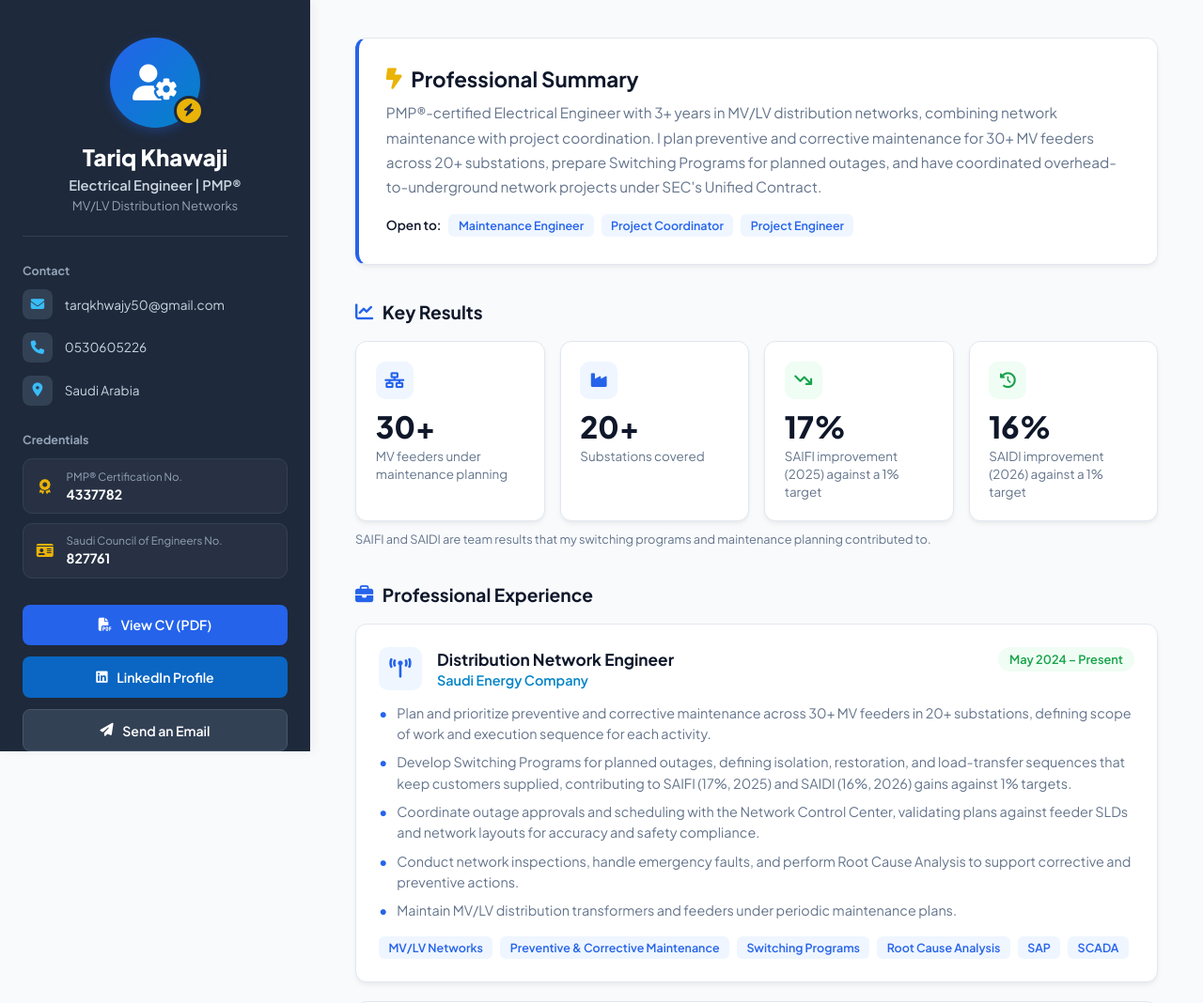
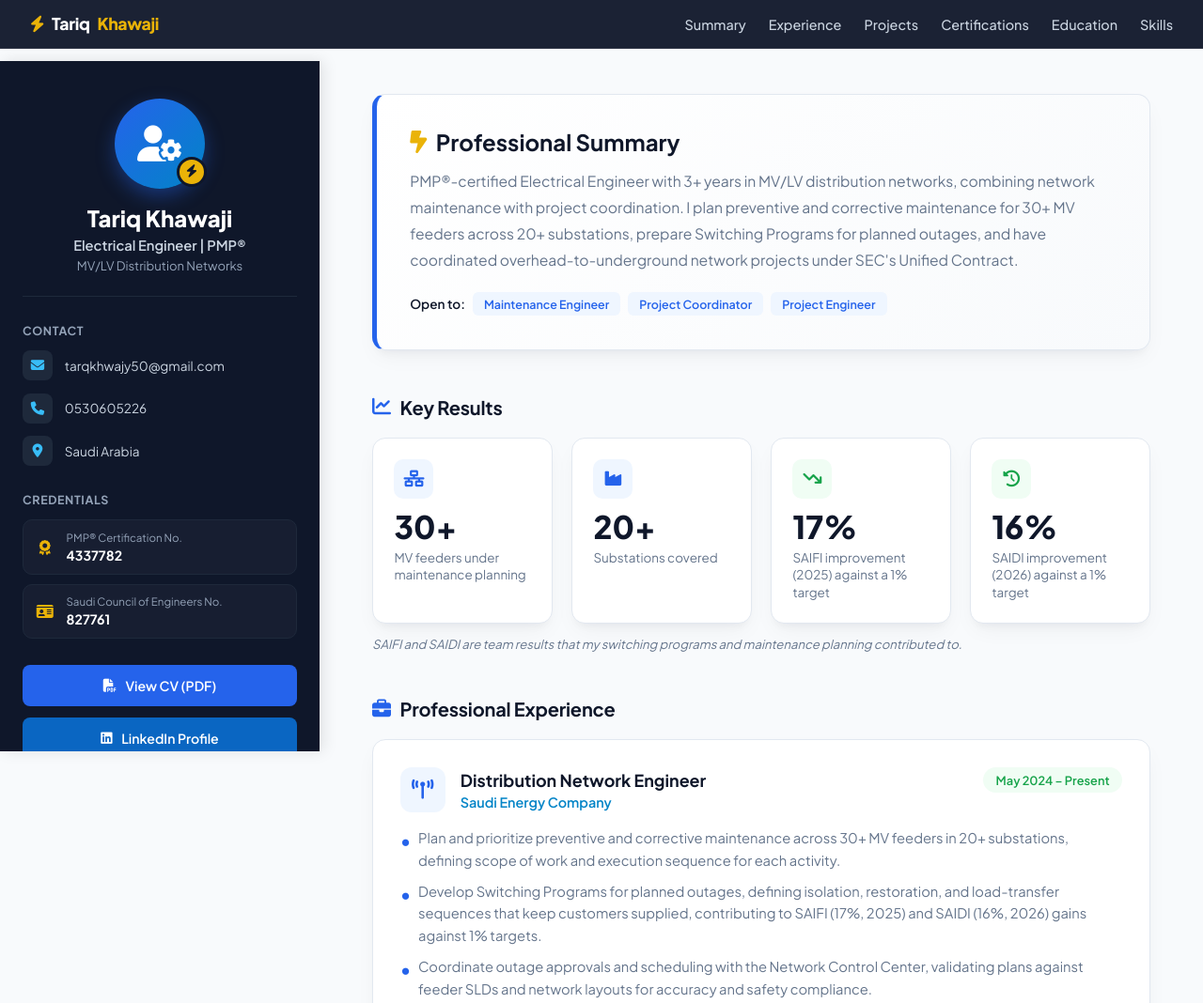
Before and after one commit to tarqkhwajy50-byte/my-portfolio, a plain HTML site: page index.html in a window 1280 px wide. Shown: the top 1068 px of the page at 94% size. Drawn offline with Linux system fonts and the light colour scheme.

Commit message:
Update index.html

```diff
--- a/index.html
+++ b/index.html
@@ -1,5 +1,5 @@
 <!DOCTYPE html>
-<html lang="en">
+<html lang="en" dir="ltr">
 <head>
   <meta charset="UTF-8">
   <meta name="viewport" content="width=device-width, initial-scale=1.0">
@@ -8,15 +8,18 @@
   <meta property="og:type" content="profile">
   <meta property="og:title" content="Tariq Khawaji | Electrical Engineer, PMP®">
   <meta property="og:description" content="MV/LV distribution networks: maintenance planning, switching programs, fault analysis and project coordination.">
-  <meta name="theme-color" content="#1e293b">
-  <link href="https://fonts.googleapis.com/css2?family=Plus+Jakarta+Sans:wght@400;500;600;700;800&display=swap" rel="stylesheet">
+  <meta name="theme-color" content="#0f172a">
+  <!-- Google Fonts: Tajawal & Plus Jakarta Sans -->
+  <link rel="preconnect" href="https://fonts.googleapis.com">
+  <link rel="preconnect" href="https://fonts.gstatic.com" crossorigin>
+  <link href="https://fonts.googleapis.com/css2?family=Plus+Jakarta+Sans:wght@400;500;600;700;800&family=Tajawal:wght@400;500;700;900&display=swap" rel="stylesheet">
   <link rel="stylesheet" href="https://cdnjs.cloudflare.com/ajax/libs/font-awesome/6.4.0/css/all.min.css">
   <style>
     :root {
       --bg-main: #f8fafc;
       --card-bg: #ffffff;
-      --sidebar-bg: #1e293b;
-      --sidebar-line: #334155;
+      --sidebar-bg: #0f172a;
+      --sidebar-line: #1e293b;
       --primary: #2563eb;
       --primary-light: #eff6ff;
       --accent: #0284c7;
@@ -26,25 +29,78 @@
       --text-dark: #0f172a;
       --text-muted: #64748b;
       --border: #e2e8f0;
-      --shadow: 0 4px 6px -1px rgba(0, 0, 0, 0.05), 0 2px 4px -1px rgba(0, 0, 0, 0.03);
+      --shadow: 0 10px 25px -5px rgba(15, 23, 42, 0.05), 0 8px 10px -6px rgba(15, 23, 42, 0.05);
+      --transition: all 0.3s cubic-bezier(0.4, 0, 0.2, 1);
     }
 
     * { box-sizing: border-box; margin: 0; padding: 0; }
 
+    html {
+      scroll-behavior: smooth;
+    }
+
     body {
       background-color: var(--bg-main);
       color: var(--text-dark);
-      font-family: 'Plus Jakarta Sans', sans-serif;
+      font-family: 'Plus Jakarta Sans', 'Tajawal', sans-serif;
       min-height: 100vh;
     }
 
     a:focus-visible { outline: 3px solid var(--gold); outline-offset: 3px; }
 
-    .dashboard-container { display: flex; width: 100%; min-height: 100vh; }
+    /* Top Navigation Bar */
+    .top-nav {
+      position: sticky;
+      top: 0;
+      z-index: 1000;
+      background: rgba(15, 23, 42, 0.95);
+      backdrop-filter: blur(10px);
+      border-bottom: 1px solid rgba(255, 255, 255, 0.1);
+      padding: 0.9rem 2rem;
+      display: flex;
+      justify-content: space-between;
+      align-items: center;
+      color: #fff;
+    }
+
+    .nav-brand {
+      font-weight: 800;
+      font-size: 1.1rem;
+      letter-spacing: -0.02em;
+      display: flex;
+      align-items: center;
+      gap: 0.5rem;
+      color: #fff;
+      text-decoration: none;
+    }
+
+    .nav-brand span { color: var(--gold); }
+
+    .nav-links {
+      display: flex;
+      gap: 1.5rem;
+      list-style: none;
+      align-items: center;
+    }
+
+    .nav-links a {
+      color: #cbd5e1;
+      text-decoration: none;
+      font-size: 0.9rem;
+      font-weight: 500;
+      transition: var(--transition);
+    }
+
+    .nav-links a:hover {
+      color: #fff;
+      transform: translateY(-1px);
+    }
+
+    .dashboard-container { display: flex; width: 100%; min-height: calc(100vh - 65px); }
 
     /* Sidebar */
     .sidebar {
-      width: 330px;
+      width: 340px;
       flex-shrink: 0;
       background-color: var(--sidebar-bg);
       color: #ffffff;
@@ -53,10 +109,10 @@
       flex-direction: column;
       gap: 1.75rem;
       position: sticky;
-      top: 0;
-      height: 100vh;
+      top: 65px;
+      height: calc(100vh - 65px);
       overflow-y: auto;
-      box-shadow: 4px 0 10px rgba(0, 0, 0, 0.05);
+      box-shadow: 4px 0 15px rgba(0, 0, 0, 0.1);
     }
 
     .profile-card { text-align: center; padding-bottom: 1.5rem; border-bottom: 1px solid var(--sidebar-line); }
@@ -69,11 +125,11 @@
       margin: 0 auto 1rem auto;
       font-size: 2.4rem;
       color: #ffffff;
-      box-shadow: 0 4px 12px rgba(37, 99, 235, 0.3);
+      box-shadow: 0 8px 20px rgba(37, 99, 235, 0.4);
       position: relative;
     }
     .avatar-badge {
-      position: absolute; right: -4px; bottom: 2px;
+      position: absolute; right: -2px; bottom: 2px;
       width: 32px; height: 32px; border-radius: 50%;
       background: var(--gold); color: var(--sidebar-bg);
       border: 3px solid var(--sidebar-bg);
@@ -85,7 +141,7 @@
     .profile-card .title { font-size: 0.92rem; color: #cbd5e1; margin-top: 0.35rem; font-weight: 600; }
     .profile-card .sub { font-size: 0.82rem; color: #94a3b8; margin-top: 0.25rem; }
 
-    .side-label { font-size: 0.78rem; font-weight: 700; color: #94a3b8; margin-bottom: 0.8rem; }
+    .side-label { font-size: 0.78rem; font-weight: 700; color: #94a3b8; margin-bottom: 0.8rem; text-transform: uppercase; letter-spacing: 0.05em; }
 
     .contact-info { display: flex; flex-direction: column; gap: 0.85rem; }
     .contact-item { display: flex; align-items: center; gap: 0.8rem; font-size: 0.85rem; color: #cbd5e1; text-decoration: none; word-break: break-all; }
@@ -102,11 +158,13 @@
     .id-list { display: flex; flex-direction: column; gap: 0.6rem; }
     .id-item {
       display: flex; align-items: center; gap: 0.8rem;
-      background: rgba(255,255,255,0.04);
+      background: rgba(255,255,255,0.03);
       border: 1px solid var(--sidebar-line);
       border-radius: 10px;
       padding: 0.65rem 0.8rem;
+      transition: var(--transition);
     }
+    .id-item:hover { background: rgba(255,255,255,0.06); }
     .id-item i { color: var(--gold); font-size: 1rem; width: 20px; text-align: center; }
     .id-item small { display: block; font-size: 0.72rem; color: #94a3b8; }
     .id-item strong { font-size: 0.88rem; color: #ffffff; }
@@ -120,136 +178,154 @@
       font-size: 0.88rem;
       text-decoration: none;
       display: flex; align-items: center; justify-content: center; gap: 0.6rem;
-      transition: transform 0.2s ease, opacity 0.2s ease;
+      transition: var(--transition);
     }
     .btn-cv { background-color: var(--primary); color: #ffffff; }
     .btn-linkedin { background-color: #0a66c2; color: #ffffff; }
     .btn-mail { background-color: var(--sidebar-line); color: #ffffff; border: 1px solid #475569; }
-    .btn:hover { transform: translateY(-2px); opacity: 0.95; }
+    .btn:hover { transform: translateY(-3px); box-shadow: 0 6px 15px rgba(0,0,0,0.15); opacity: 0.95; }
 
-    /* Main */
-    .main-content { flex: 1; min-width: 0; padding: 2.5rem 3rem 3rem; }
+    /* Main Content Area */
+    .main-content { flex: 1; min-width: 0; padding: 3rem 3.5rem; }
 
+    /* Hero Section */
     .header-banner {
-      background-color: var(--card-bg);
+      background: linear-gradient(135deg, var(--card-bg) 0%, #f8fafc 100%);
       border: 1px solid var(--border);
-      border-left: 4px solid var(--primary);
-      padding: 1.8rem;
-      border-radius: 12px;
+      border-left: 5px solid var(--primary);
+      padding: 2.2rem;
+      border-radius: 14px;
       box-shadow: var(--shadow);
+      transition: var(--transition);
     }
-    .header-banner h2 { font-size: 1.4rem; margin-bottom: 0.6rem; display: flex; align-items: center; gap: 0.6rem; }
-    .header-banner p { color: var(--text-muted); line-height: 1.7; font-size: 0.96rem; max-width: 75ch; }
-    .open-to { margin-top: 1rem; display: flex; flex-wrap: wrap; gap: 0.5rem; align-items: center; font-size: 0.85rem; color: var(--text-dark); font-weight: 600; }
+    .header-banner:hover { box-shadow: 0 15px 30px -5px rgba(15, 23, 42, 0.08); }
+    .header-banner h2 { font-size: 1.5rem; margin-bottom: 0.8rem; display: flex; align-items: center; gap: 0.6rem; }
+    .header-banner p { color: var(--text-muted); line-height: 1.8; font-size: 0.98rem; max-width: 75ch; }
+    .open-to { margin-top: 1.2rem; display: flex; flex-wrap: wrap; gap: 0.5rem; align-items: center; font-size: 0.85rem; color: var(--text-dark); font-weight: 600; }
 
-    .section-title { font-size: 1.2rem; font-weight: 700; margin: 2.4rem 0 1.2rem 0; display: flex; align-items: center; gap: 0.6rem; }
+    .section-title { font-size: 1.25rem; font-weight: 700; margin: 3rem 0 1.25rem 0; display: flex; align-items: center; gap: 0.6rem; letter-spacing: -0.01em; }
     .section-title i { color: var(--primary); }
 
-    /* KPIs */
-    .kpi-grid { display: grid; grid-template-columns: repeat(4, 1fr); gap: 1rem; }
+    /* KPIs Grid */
+    .kpi-grid { display: grid; grid-template-columns: repeat(4, 1fr); gap: 1.25rem; }
     .kpi {
-      background: var(--card-bg); border: 1px solid var(--border); border-radius: 12px;
-      padding: 1.3rem; box-shadow: var(--shadow);
+      background: var(--card-bg); border: 1px solid var(--border); border-radius: 14px;
+      padding: 1.4rem; box-shadow: var(--shadow); transition: var(--transition);
     }
+    .kpi:hover { transform: translateY(-4px); border-color: var(--primary); }
     .kpi .kpi-icon {
-      width: 40px; height: 40px; border-radius: 10px;
+      width: 42px; height: 42px; border-radius: 10px;
       background: var(--primary-light); color: var(--primary);
-      display: flex; align-items: center; justify-content: center; font-size: 1.05rem;
+      display: flex; align-items: center; justify-content: center; font-size: 1.1rem;
     }
     .kpi.good .kpi-icon { background: var(--green-light); color: var(--green); }
-    .kpi b { display: block; font-size: 2rem; font-weight: 800; margin-top: 0.8rem; line-height: 1; }
+    .kpi b { display: block; font-size: 2.1rem; font-weight: 800; margin-top: 0.8rem; line-height: 1; color: var(--text-dark); }
     .kpi span { display: block; font-size: 0.84rem; color: var(--text-muted); margin-top: 0.45rem; line-height: 1.4; }
-    .kpi-note { font-size: 0.8rem; color: var(--text-muted); margin-top: 0.7rem; }
+    .kpi-note { font-size: 0.82rem; color: var(--text-muted); margin-top: 0.8rem; font-style: italic; }
 
-    /* Cards */
+    /* Cards Grid */
     .cards-grid { display: flex; flex-direction: column; gap: 1.25rem; }
     .dash-card {
-      background-color: var(--card-bg); border: 1px solid var(--border); border-radius: 12px;
-      padding: 1.5rem; box-shadow: var(--shadow); transition: border-color 0.2s ease;
+      background-color: var(--card-bg); border: 1px solid var(--border); border-radius: 14px;
+      padding: 1.8rem; box-shadow: var(--shadow); transition: var(--transition);
     }
-    .dash-card:hover { border-color: var(--primary); }
-    .card-header { display: flex; justify-content: space-between; align-items: flex-start; gap: 1rem; margin-bottom: 0.8rem; flex-wrap: wrap; }
+    .dash-card:hover { transform: translateY(-2px); border-color: var(--primary); box-shadow: 0 15px 30px -5px rgba(37, 99, 235, 0.08); }
+    .card-header { display: flex; justify-content: space-between; align-items: flex-start; gap: 1rem; margin-bottom: 1rem; flex-wrap: wrap; }
     .card-title-group { display: flex; align-items: center; gap: 1rem; }
     .card-icon {
-      width: 46px; height: 46px; flex-shrink: 0;
+      width: 48px; height: 48px; flex-shrink: 0;
       background-color: var(--primary-light); color: var(--primary);
-      border-radius: 10px; display: flex; align-items: center; justify-content: center; font-size: 1.3rem;
+      border-radius: 12px; display: flex; align-items: center; justify-content: center; font-size: 1.3rem;
     }
     .card-icon.green { background: var(--green-light); color: var(--green); }
     .card-icon.gold { background: #fefce8; color: #ca8a04; }
-    .card-title { font-size: 1.08rem; font-weight: 700; }
-    .card-subtitle { font-size: 0.9rem; color: var(--accent); font-weight: 600; margin-top: 0.1rem; }
+    .card-title { font-size: 1.12rem; font-weight: 700; color: var(--text-dark); }
+    .card-subtitle { font-size: 0.9rem; color: var(--accent); font-weight: 600; margin-top: 0.15rem; }
     .card-badge {
       background-color: #f1f5f9; color: var(--text-muted);
-      font-size: 0.8rem; padding: 0.3rem 0.75rem; border-radius: 20px; font-weight: 600; white-space: nowrap;
+      font-size: 0.8rem; padding: 0.35rem 0.85rem; border-radius: 20px; font-weight: 600; white-space: nowrap;
     }
     .card-badge.current { background: var(--green-light); color: var(--green); }
 
-    .card-bullets { list-style: none; margin-top: 0.8rem; display: flex; flex-direction: column; gap: 0.5rem; }
-    .card-bullets li { font-size: 0.9rem; color: var(--text-muted); line-height: 1.55; position: relative; padding-left: 1.2rem; }
-    .card-bullets li::before { content: "•"; color: var(--primary); font-weight: bold; position: absolute; left: 0; }
+    .card-bullets { list-style: none; margin-top: 1rem; display: flex; flex-direction: column; gap: 0.6rem; }
+    .card-bullets li { font-size: 0.92rem; color: var(--text-muted); line-height: 1.6; position: relative; padding-left: 1.2rem; }
+    .card-bullets li::before { content: "•"; color: var(--primary); font-weight: bold; position: absolute; left: 0; font-size: 1.1rem; }
 
-    .tags-group { display: flex; flex-wrap: wrap; gap: 0.5rem; margin-top: 1rem; }
-    .tag-item { background-color: var(--primary-light); color: var(--primary); font-size: 0.78rem; font-weight: 600; padding: 0.25rem 0.65rem; border-radius: 6px; }
+    .tags-group { display: flex; flex-wrap: wrap; gap: 0.5rem; margin-top: 1.2rem; }
+    .tag-item { background-color: var(--primary-light); color: var(--primary); font-size: 0.78rem; font-weight: 600; padding: 0.3rem 0.75rem; border-radius: 6px; }
 
     .two-grid { display: grid; grid-template-columns: 1fr 1fr; gap: 1.25rem; }
-    .card-text { font-size: 0.9rem; color: var(--text-muted); line-height: 1.6; }
+    .card-text { font-size: 0.92rem; color: var(--text-muted); line-height: 1.7; }
 
-    .cred-rows { margin-top: 0.4rem; display: grid; grid-template-columns: auto 1fr; gap: 0.35rem 1rem; font-size: 0.88rem; }
+    .cred-rows { margin-top: 0.6rem; display: grid; grid-template-columns: auto 1fr; gap: 0.4rem 1.2rem; font-size: 0.88rem; }
     .cred-rows dt { color: var(--text-muted); }
-    .cred-rows dd { font-weight: 700; }
-    .verify-link { display: inline-flex; align-items: center; gap: 0.45rem; margin-top: 1rem; font-size: 0.86rem; font-weight: 700; color: var(--primary); text-decoration: none; }
-    .verify-link:hover { text-decoration: underline; }
+    .cred-rows dd { font-weight: 700; color: var(--text-dark); }
+    .verify-link { display: inline-flex; align-items: center; gap: 0.45rem; margin-top: 1.2rem; font-size: 0.86rem; font-weight: 700; color: var(--primary); text-decoration: none; transition: var(--transition); }
+    .verify-link:hover { text-decoration: underline; color: var(--accent); }
 
-    /* Courses */
-    .skills-grid { display: grid; grid-template-columns: repeat(auto-fit, minmax(340px, 1fr)); gap: 1rem; }
+    /* Courses & Skills Grid */
+    .skills-grid { display: grid; grid-template-columns: repeat(auto-fit, minmax(320px, 1fr)); gap: 1.25rem; }
     .skill-card {
-      background-color: var(--card-bg); border: 1px solid var(--border); border-radius: 10px;
-      padding: 1.1rem 1.2rem; display: flex; align-items: center; gap: 1rem; box-shadow: var(--shadow);
+      background-color: var(--card-bg); border: 1px solid var(--border); border-radius: 12px;
+      padding: 1.2rem 1.4rem; display: flex; align-items: center; gap: 1rem; box-shadow: var(--shadow); transition: var(--transition);
     }
+    .skill-card:hover { transform: translateY(-3px); border-color: var(--primary); }
     .skill-icon {
-      width: 40px; height: 40px; flex-shrink: 0;
+      width: 42px; height: 42px; flex-shrink: 0;
       background-color: var(--green-light); color: var(--green);
-      border-radius: 8px; display: flex; align-items: center; justify-content: center; font-size: 1.1rem;
+      border-radius: 10px; display: flex; align-items: center; justify-content: center; font-size: 1.1rem;
     }
-    .skill-card .name { font-weight: 700; font-size: 0.92rem; }
-    .skill-card .meta { font-size: 0.8rem; color: var(--text-muted); margin-top: 0.15rem; }
+    .skill-card .name { font-weight: 700; font-size: 0.92rem; color: var(--text-dark); }
+    .skill-card .meta { font-size: 0.8rem; color: var(--text-muted); margin-top: 0.2rem; }
 
-    /* Skills lists */
-    .skill-list { list-style: none; display: flex; flex-wrap: wrap; gap: 0.5rem; margin-top: 0.4rem; }
-    .skill-list li { background: var(--primary-light); color: var(--primary); font-size: 0.82rem; font-weight: 600; padding: 0.4rem 0.75rem; border-radius: 6px; }
+    .skill-list { list-style: none; display: flex; flex-wrap: wrap; gap: 0.5rem; margin-top: 0.6rem; }
+    .skill-list li { background: var(--primary-light); color: var(--primary); font-size: 0.82rem; font-weight: 600; padding: 0.45rem 0.85rem; border-radius: 8px; transition: var(--transition); }
+    .skill-list li:hover { background: var(--primary); color: #fff; }
     .skill-list.soft li { background: #f1f5f9; color: var(--text-dark); }
-    .lang-row { display: flex; gap: 0.5rem; margin-top: 1.2rem; align-items: center; flex-wrap: wrap; font-size: 0.88rem; font-weight: 600; }
+    .skill-list.soft li:hover { background: var(--text-dark); color: #fff; }
+    .lang-row { display: flex; gap: 0.6rem; margin-top: 1.4rem; align-items: center; flex-wrap: wrap; font-size: 0.88rem; font-weight: 600; }
     .lang-row i { color: var(--primary); }
 
-    .footer { margin-top: 2.5rem; font-size: 0.8rem; color: var(--text-muted); text-align: center; }
+    .footer { margin-top: 3.5rem; font-size: 0.85rem; color: var(--text-muted); text-align: center; border-top: 1px solid var(--border); padding-top: 1.5rem; }
 
+    /* Responsive Design */
     @media (max-width: 1150px) {
       .kpi-grid { grid-template-columns: repeat(2, 1fr); }
     }
     @media (max-width: 900px) {
+      .top-nav { padding: 0.8rem 1.2rem; }
+      .nav-links { gap: 1rem; }
       .dashboard-container { flex-direction: column; }
-      .sidebar { width: 100%; height: auto; position: relative; overflow: visible; }
-      .main-content { padding: 1.5rem; }
+      .sidebar { width: 100%; height: auto; position: relative; top: 0; overflow: visible; }
+      .main-content { padding: 2rem 1.5rem; }
       .two-grid { grid-template-columns: 1fr; }
     }
     @media (max-width: 520px) {
-      .main-content { padding: 1.1rem; }
-      .kpi-grid { gap: 0.75rem; }
-      .kpi { padding: 1rem; }
-      .kpi b { font-size: 1.6rem; }
-      .dash-card { padding: 1.2rem; }
+      .nav-links { display: none; } /* Mobile simplified navbar */
+      .main-content { padding: 1.2rem; }
+      .kpi-grid { grid-template-columns: 1fr; gap: 1rem; }
+      .kpi b { font-size: 1.8rem; }
+      .dash-card { padding: 1.3rem; }
       .card-title-group { gap: 0.75rem; }
       .card-icon { width: 40px; height: 40px; font-size: 1.1rem; }
       .skills-grid { grid-template-columns: 1fr; }
     }
-    @media (prefers-reduced-motion: reduce) {
-      .btn, .dash-card { transition: none; }
-      .btn:hover { transform: none; }
-    }
   </style>
 </head>
 <body>
+
+  <!-- Top Navigation Bar -->
+  <nav class="top-nav">
+    <a href="#" class="nav-brand"><i class="fa-solid fa-bolt" style="color: var(--gold);"></i> Tariq <span>Khawaji</span></a>
+    <ul class="nav-links">
+      <li><a href="#summary">Summary</a></li>
+      <li><a href="#experience">Experience</a></li>
+      <li><a href="#projects">Projects</a></li>
+      <li><a href="#credentials">Certifications</a></li>
+      <li><a href="#education">Education</a></li>
+      <li><a href="#skills">Skills</a></li>
+    </ul>
+  </nav>
 
   <div class="dashboard-container">
 
@@ -299,6 +375,7 @@
     <main class="main-content">
 
       <!-- Summary -->
+      <section id="summary" style="scroll-margin-top: 90px;">
         <div class="header-banner">
           <h2><i class="fa-solid fa-bolt-lightning" style="color: var(--gold);" aria-hidden="true"></i> Professional Summary</h2>
           <p>PMP®-certified Electrical Engineer with 3+ years in MV/LV distribution networks, combining network maintenance with project coordination. I plan preventive and corrective maintenance for 30+ MV feeders across 20+ substations, prepare Switching Programs for planned outages, and have coordinated overhead-to-underground network projects under SEC's Unified Contract.</p>
@@ -309,6 +386,7 @@
             <span class="tag-item">Project Engineer</span>
           </div>
         </div>
+      </section>
 
       <!-- Key Results -->
       <h3 class="section-title"><i class="fa-solid fa-chart-line" aria-hidden="true"></i> Key Results</h3>
@@ -321,6 +399,7 @@
       <p class="kpi-note">SAIFI and SAIDI are team results that my switching programs and maintenance planning contributed to.</p>
 
       <!-- Experience -->
+      <section id="experience" style="scroll-margin-top: 90px;">
         <h3 class="section-title"><i class="fa-solid fa-briefcase" aria-hidden="true"></i> Professional Experience</h3>
         <div class="cards-grid">
 
@@ -400,9 +479,11 @@
           </div>
 
         </div>
+      </section>
 
       <!-- Projects -->
-      <h3 class="section-title"><i class="fa-solid fa-helmet-safety" aria-hidden="true"></i> Selected Work</h3>
+      <section id="projects" style="scroll-margin-top: 90px;">
+        <h3 class="section-title"><i class="fa-solid fa-helmet-safety" aria-hidden="true"></i> Selected Work &amp; Projects</h3>
         <div class="two-grid">
           <div class="dash-card">
             <div class="card-title-group" style="margin-bottom:0.8rem">
@@ -419,8 +500,10 @@
             <p class="card-text">Two MV/LV projects in two regions under SEC's Unified Contract, coordinated from planning to closure: schedules, permits, BOQ-based progress claims and 5+ field teams.</p>
           </div>
         </div>
+      </section>
 
       <!-- Credentials -->
+      <section id="credentials" style="scroll-margin-top: 90px;">
         <h3 class="section-title"><i class="fa-solid fa-certificate" aria-hidden="true"></i> Professional Certifications</h3>
         <div class="two-grid">
           <div class="dash-card">
@@ -436,6 +519,7 @@
               <dt>Certification No.</dt><dd>4337782</dd>
               <dt>Valid</dt><dd>Apr 2026 – Apr 2029</dd>
             </dl>
+            <a class="verify-link" href="https://www.pmi.org/certifications/certification-resources/registry" target="_blank" rel="noopener"><i class="fa-solid fa-circle-check" aria-hidden="true"></i> Verify on the PMI Certification Registry</a>
           </div>
           <div class="dash-card">
             <div class="card-title-group" style="margin-bottom:0.9rem">
@@ -451,8 +535,10 @@
             </dl>
           </div>
         </div>
+      </section>
 
       <!-- Education -->
+      <section id="education" style="scroll-margin-top: 90px;">
         <h3 class="section-title"><i class="fa-solid fa-graduation-cap" aria-hidden="true"></i> Education</h3>
         <div class="cards-grid">
           <div class="dash-card">
@@ -480,6 +566,7 @@
             </div>
           </div>
         </div>
+      </section>
 
       <!-- Courses -->
       <h3 class="section-title"><i class="fa-solid fa-chalkboard-user" aria-hidden="true"></i> Training Courses</h3>
@@ -503,6 +590,7 @@
       </div>
 
       <!-- Skills -->
+      <section id="skills" style="scroll-margin-top: 90px;">
         <h3 class="section-title"><i class="fa-solid fa-toolbox" aria-hidden="true"></i> Skills</h3>
         <div class="two-grid">
           <div class="dash-card">
@@ -536,8 +624,9 @@
             <div class="lang-row"><i class="fa-solid fa-language" aria-hidden="true"></i> Languages: <span class="tag-item">Arabic</span><span class="tag-item">English</span></div>
           </div>
         </div>
+      </section>
 
-      <p class="footer">© 2026 Tariq Khawaji</p>
+      <p class="footer">© 2026 Tariq Khawaji. All rights reserved.</p>
     </main>
   </div>
 
```
Lines whose indentation alone changed are shown as unchanged.
